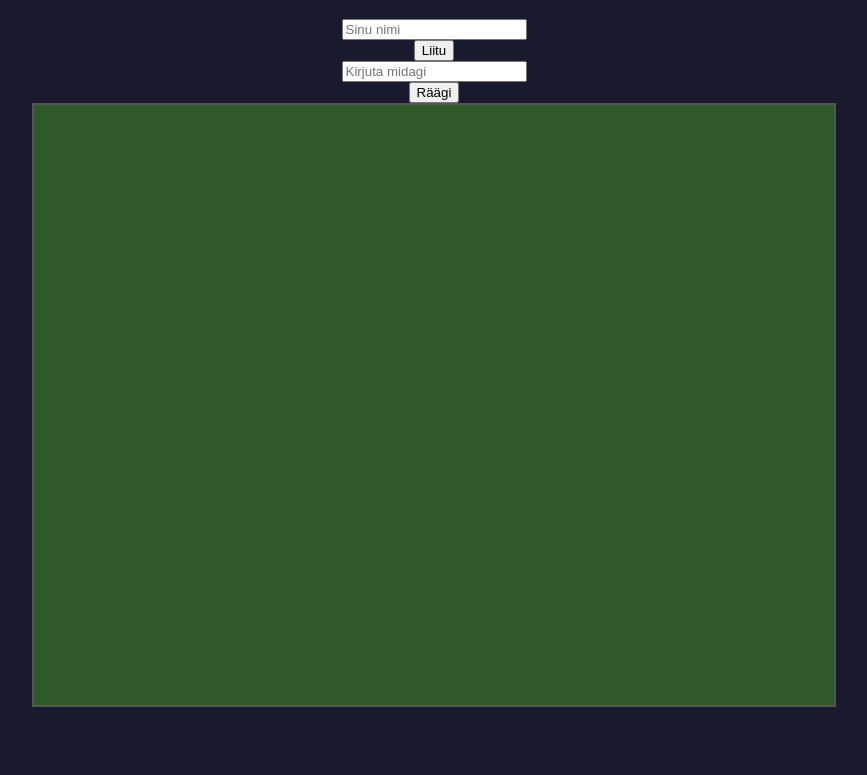
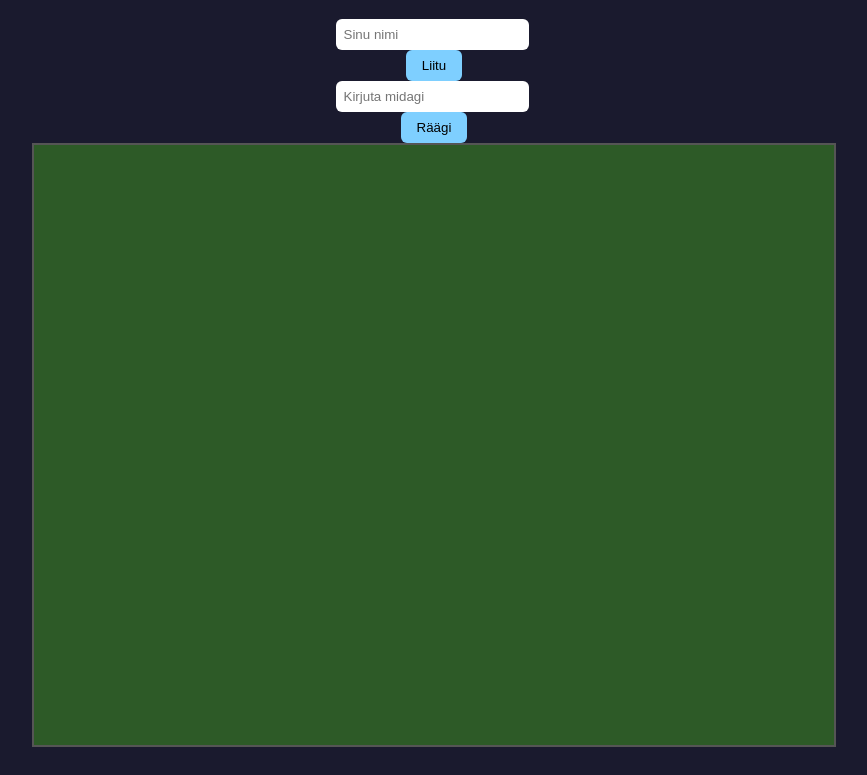
Before and after one commit to roltss/projekt3, a plain HTML site: page index.html in a window 1280 px wide. Shown: the part 89-864 px from the top of the page, without its empty margins (206-1073 px from the left). Before the commit the page ends 824 px from the top, so only its background shows below. Drawn offline with Linux system fonts and the light colour scheme; no server answers.

Commit message:
Update style.css

```diff
--- a/style.css
+++ b/style.css
@@ -46,3 +46,18 @@ body {
   border-radius: 8px;
   margin-bottom: 2px;
 }
+
+input {
+  padding: 8px;
+  border-radius: 6px;
+  border: none;
+  margin-right: 4px;
+}
+
+button {
+  padding: 8px 16px;
+  border-radius: 6px;
+  border: none;
+  background: #7ecfff;
+  cursor: pointer;
+}
```
